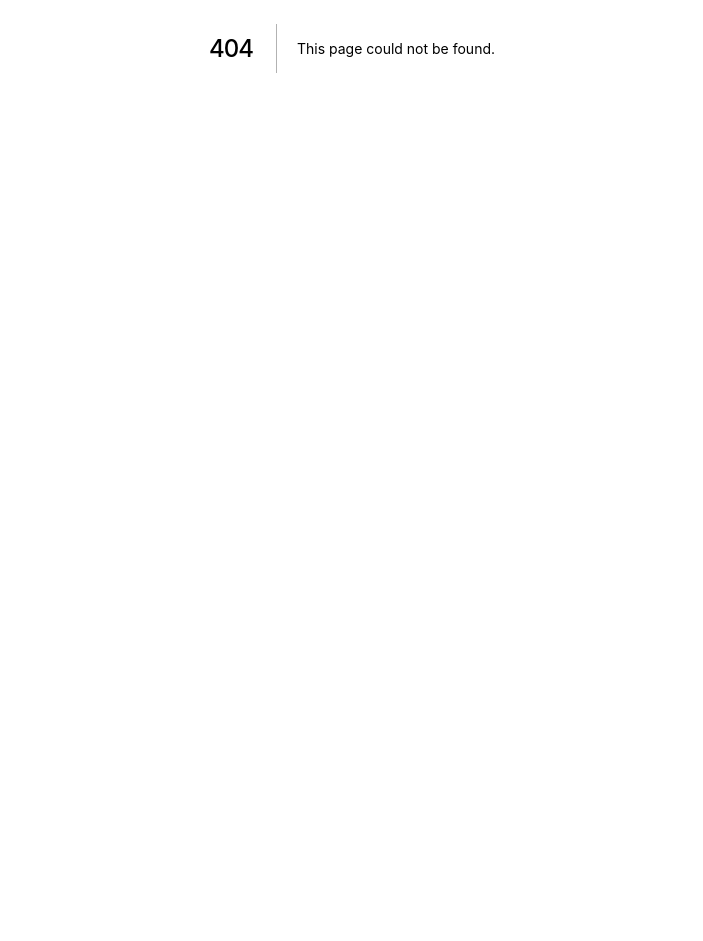
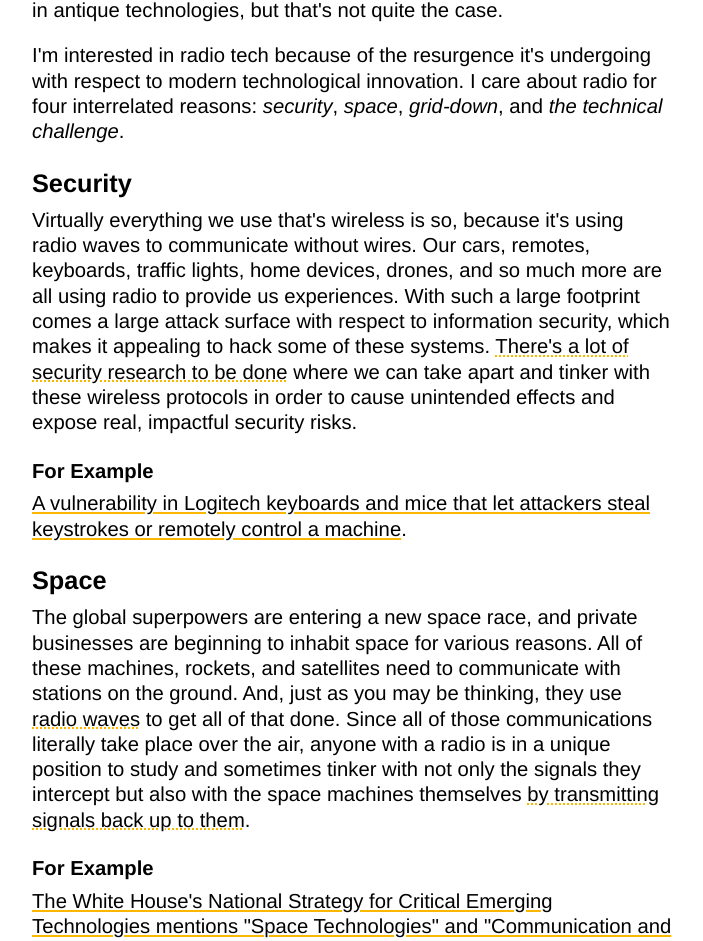
Before and after one commit to aunyks/blog, a Next.js app: page /2020/10/why-i-care-about-radio in a window 1280 px wide. Before the commit this address had no page. Shown: the part 352-1293 px from the top of the page, without its empty margins (288-991 px from the left). Before the commit the page ends 800 px from the top, so only its background shows below. Built offline with nearby package versions, Linux system fonts and the light colour scheme.

Commit message:
Why i care about radio

```diff
--- a/pages/2019/11/musical-scales.js
+++ b/pages/2019/11/musical-scales.js
@@ -6,7 +6,6 @@ export default () => (
     date="2019-11-22"
     title="Musical Scales"
     description="A brief, interactive lesson on scales in music theory."
-    cardImage="https://blog.aunyks.com/img/music/musical-scales-card.png"
     remark={(
       <>
         Thanks for reading. Huge thanks to <a href="https://twitter.com/mikayla_orange">Mikayla Orange</a> for lending
@@ -221,7 +220,7 @@ export default () => (
       of the white keys between any C and a C next to it.
         </p>
     <p>
-      If you play the notes sequentially from left to right, you'll find that the notes sound pleasent together.
+      If you play the notes sequentially from left to right, you'll find that the notes sound pleasant together.
         </p>
     <h4>D# Major</h4>
     <p>
--- a/pages/2019/11/the-octave.js
+++ b/pages/2019/11/the-octave.js
@@ -6,7 +6,6 @@ export default () => (
     title="The Octave"
     date="2019-11-21"
     description="A brief, interactive lesson on octaves in music theory."
-    cardImage="https://blog.aunyks.com/img/music/the-octave-card.png"
     remark={(
       <>
         Thanks for reading. Huge thanks to <a href="https://twitter.com/mikayla_orange">Mikayla Orange</a> for lending
--- a/pages/2019/12/key.js
+++ b/pages/2019/12/key.js
@@ -6,7 +6,6 @@ export default () => (
     title="Key"
     date="2019-12-14"
     description="A brief, interactive lesson on key in music theory."
-    cardImage="https://blog.aunyks.com/img/music/key-card.png"
     remark={(
       <>
         Thanks for reading. Huge thanks to <a href="https://twitter.com/mikayla_orange">Mikayla Orange</a> for lending
--- /dev/null
+++ b/pages/2020/10/why-i-care-about-radio.js
@@ -0,0 +1,61 @@
+import Post from 'components/Post'
+import Hint from 'components/Hint'
+
+export default () => (
+  <Post
+    title="Why I Care About Radio"
+    description="Why I care about a seemingly old, boring technology."
+    date="2020-10-20">
+    <p>
+      Another thing I do is study radio technologies. I sometimes laugh at myself when I think "I'm really working with a radio in 2020". Being 21, thinking about radios
+      and stuff makes me sound like I'm just interested in antique technologies, but that's not quite the case.
+      </p>
+    <p>
+      I'm interested in radio tech because of the resurgence it's undergoing with respect to modern technological innovation.
+      I care about radio for four interrelated reasons: <em>security</em>, <em>space</em>, <em>grid-down</em>, and <em>the technical challenge</em>.
+    </p>
+    <h3>Security</h3>
+    <p>
+      Virtually everything we use that's wireless is so, because it's using radio waves to communicate without wires. Our cars, remotes,
+      keyboards, traffic lights, home devices, drones, and so much more are all using radio to provide us experiences. With such a large footprint comes a large attack surface
+      with respect to information security, which makes it appealing to hack some of these systems. <Hint msg="While respecting FCC laws...">There's a lot of security research to be done</Hint> where we can take apart and tinker with
+      these wireless protocols in order to cause unintended effects and expose real, impactful security risks.
+    </p>
+    <strong>For Example</strong>
+    <p>
+      <a target="_blank" href="https://www.gearbrain.com/logitech-wireless-keyboard-mouse-hack-2639194989.html">A vulnerability in Logitech keyboards and mice that let attackers steal keystrokes or remotely control a machine</a>.
+    </p>
+    <h3>Space</h3>
+    <p>
+      The global superpowers are entering a new space race, and private businesses are beginning to inhabit space for various reasons. All of these machines, rockets, and satellites
+      need to communicate with stations on the ground. And, just as you may be thinking, they use <Hint msg="Many also operate on microwave frequencies, but plenty of radios can operate there too.">radio waves</Hint> to
+      get all of that done. Since all of those communications literally take place over the air, anyone with a radio is in a unique position to study and sometimes tinker with not only the signals they intercept
+      but also with the space machines themselves <Hint msg="While respecting FCC laws, of course.">by transmitting signals back up to them</Hint>.
+    </p>
+    <strong>For Example</strong>
+    <p>
+      <a target="_blank" href="https://www.whitehouse.gov/wp-content/uploads/2020/10/National-Strategy-for-CET.pdf">The White House's National Strategy for Critical Emerging Technologies mentions "Space Technologies" and "Communication and Networking Technologies" as critical and emerging</a>.
+    </p>
+    <p>
+      <a target="_blank" href="https://www.starlink.com/">SpaceX's Starlink satellite cluster intends to provide Internet access from Low Earth Orbit</a>.
+    </p>
+    <h3>Grid-Down Situations</h3>
+    <p>
+      In situations where the electrical grid or Internet infrastructure is down, radios are often the next mode of communication. Thinking about different methods <Hint msg="I often think about how we can transmit digital information in these scenarios.">to transmit and receive information in
+      varying conditions</Hint> is very unique to every possible scenario and could potentially save lives.
+    </p>
+    <p>
+      Radios can not only be used to communicate from the ground directly to other ground stations but also across extremely long distances using satellites.
+    </p>
+    <strong>For Example</strong>
+    <p>
+      <a target="_blank" href="https://youtu.be/7p-BAeWf0U0?t=213">Amateur radio operators communicate over extreme distances using a satellite orbiting near all of them</a>.
+    </p>
+    <h3>New Technical Challenges</h3>
+    <p>
+      I spend the vast majority of my time working with digital technology in the virtual space, where most of my engineering challenges are those of a computer scientist. Working with radios gives me a
+      good reason to mix my software challenges with those of the electromagnetic spectrum and of an electrical engineer. New technical challenges are intellectually refreshing and offer a sea of new things to learn
+      and apply.
+    </p>
+  </Post>
+)
--- a/pages/tech/index.js
+++ b/pages/tech/index.js
@@ -6,6 +6,7 @@ export default () => (
     pageTitle="Tech"
     title="Tech"
     subtitle="Writeups, research, and realizations">
+    <Link href="/2020/10/why-i-care-about-radio">why i care about radio</Link>
     <Link href="/2020/10/last-minute-downlink">last minute downlink</Link>
     <Link href="/2020/8/my-school-map-sucks">my school map sucks</Link>
     <Link href="/2020/6/mixed-reality-in-transit">mixed reality in transit</Link>
```
